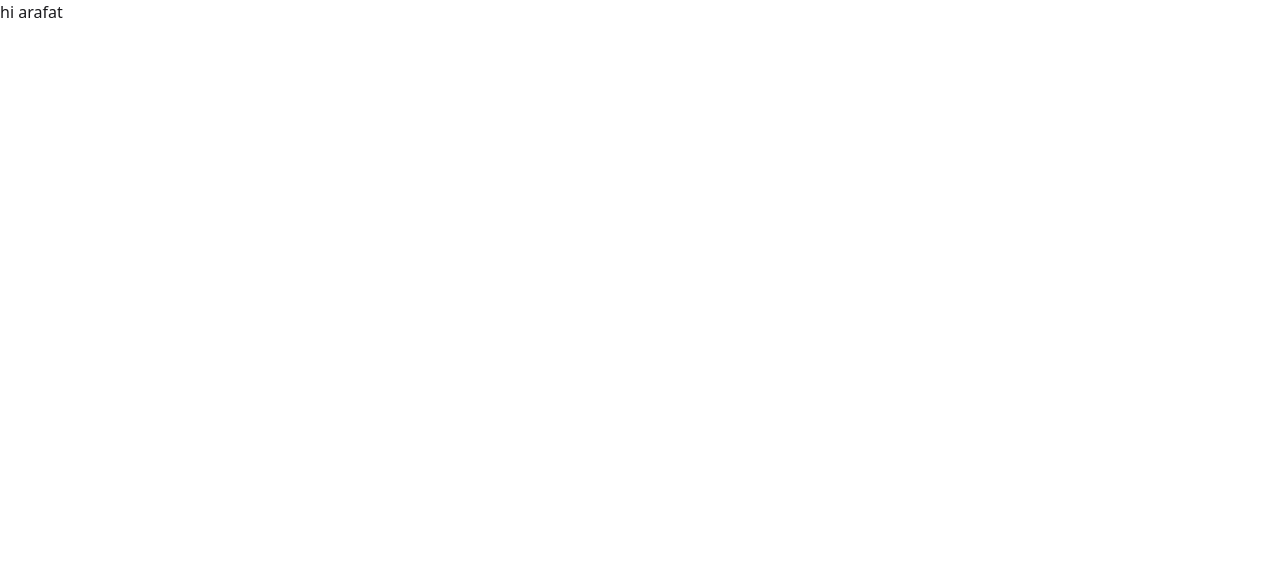
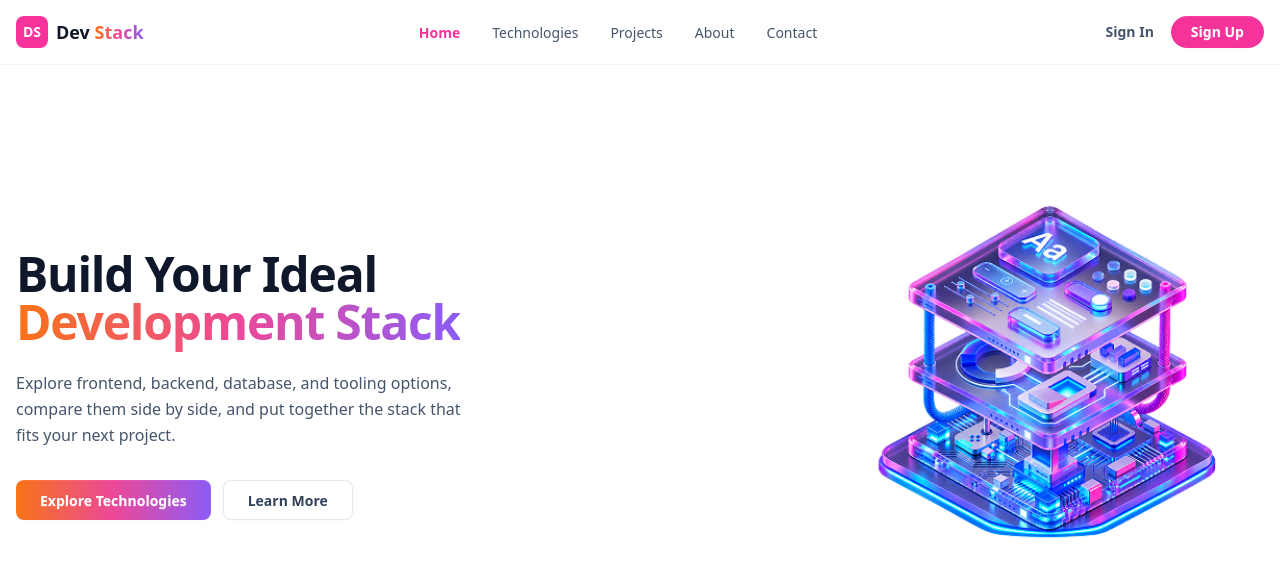
Before and after one commit to arafatshuvo07/v14-a05-devstack, a React (Vite) app: page / in a window 1280 px wide. Shown: the top 576 px of the page. Built offline with nearby package versions, Linux system fonts and the light colour scheme.

Commit message:
feat: add responsive navbar and hero banner

```diff
--- a/src/App.tsx
+++ b/src/App.tsx
@@ -1,5 +1,13 @@
+import Navbar from './components/Navbar'
+import Hero from './components/Hero'
+
 function App() {
-  return <h1 className="greeting">hi arafat</h1>
+  return (
+    <div className="min-h-screen bg-white">
+      <Navbar />
+      <Hero />
+    </div>
+  )
 }
 
 export default App
--- /dev/null
+++ b/src/components/Hero.tsx
@@ -0,0 +1,40 @@
+function Hero() {
+  return (
+    <section id="home" className="mx-auto max-w-7xl px-4 py-16 lg:py-24">
+      <div className="grid items-center gap-12 lg:grid-cols-2">
+        <div>
+          <h1 className="text-4xl font-extrabold tracking-tight text-slate-900 sm:text-5xl">
+            Build Your Ideal
+            <br />
+            <span className="text-gradient">Development Stack</span>
+          </h1>
+          <p className="mt-6 max-w-md text-base leading-relaxed text-slate-600">
+            Explore frontend, backend, database, and tooling options, compare
+            them side by side, and put together the stack that fits your next
+            project.
+          </p>
+          <div className="mt-8 flex flex-wrap gap-3">
+            <a href="#technologies" className="btn-gradient btn rounded-lg px-6">
+              Explore Technologies
+            </a>
+            <a
+              href="#technologies"
+              className="btn rounded-lg border-gray-200 bg-white px-6 text-slate-700 hover:bg-gray-50"
+            >
+              Learn More
+            </a>
+          </div>
+        </div>
+        <div className="flex justify-center lg:justify-end">
+          <img
+            src="banner.png"
+            alt="Developer stack illustration"
+            className="w-full max-w-md"
+          />
+        </div>
+      </div>
+    </section>
+  )
+}
+
+export default Hero
--- /dev/null
+++ b/src/components/Navbar.tsx
@@ -0,0 +1,103 @@
+import { useState } from 'react'
+
+const links = [
+  { name: 'Home', href: '#home' },
+  { name: 'Technologies', href: '#technologies' },
+  { name: 'Projects', href: '#' },
+  { name: 'About', href: '#' },
+  { name: 'Contact', href: '#' },
+]
+
+function Navbar() {
+  const [open, setOpen] = useState(false)
+
+  return (
+    <header className="sticky top-0 z-50 border-b border-gray-100 bg-white/90 backdrop-blur">
+      <nav className="relative mx-auto flex h-16 max-w-7xl items-center justify-between px-4">
+        <div className="flex items-center gap-2">
+          <button
+            onClick={() => setOpen(!open)}
+            className="text-slate-800 lg:hidden"
+            aria-label="Toggle menu"
+          >
+            {open ? (
+              <svg width="24" height="24" viewBox="0 0 24 24" fill="none" stroke="currentColor" strokeWidth="2">
+                <path d="M6 6l12 12M18 6L6 18" strokeLinecap="round" />
+              </svg>
+            ) : (
+              <svg width="24" height="24" viewBox="0 0 24 24" fill="none" stroke="currentColor" strokeWidth="2">
+                <path d="M4 7h16M4 12h16M4 17h16" strokeLinecap="round" />
+              </svg>
+            )}
+          </button>
+          <a href="#home" className="hidden items-center gap-2 lg:flex">
+            <span className="flex h-8 w-8 items-center justify-center rounded-lg bg-pink-500 text-sm font-bold text-white">
+              DS
+            </span>
+            <span className="text-lg font-bold text-slate-900">
+              Dev <span className="text-gradient">Stack</span>
+            </span>
+          </a>
+        </div>
+
+        <ul className="hidden gap-8 lg:flex">
+          {links.map((link) => (
+            <li key={link.name}>
+              <a
+                href={link.href}
+                className={
+                  link.name === 'Home'
+                    ? 'text-sm font-semibold text-pink-500'
+                    : 'text-sm font-medium text-slate-600 hover:text-slate-900'
+                }
+              >
+                {link.name}
+              </a>
+            </li>
+          ))}
+        </ul>
+
+        <a
+          href="#home"
+          className="absolute left-1/2 flex -translate-x-1/2 items-center gap-1.5 whitespace-nowrap lg:hidden"
+        >
+          <span className="flex h-6 w-6 items-center justify-center rounded-md bg-pink-500 text-[10px] font-bold text-white">
+            DS
+          </span>
+          <span className="text-sm font-bold text-slate-900">
+            Dev <span className="text-gradient">Stack</span>
+          </span>
+        </a>
+
+        <div className="flex items-center gap-1">
+          <button className="btn btn-ghost btn-xs px-1 text-xs text-slate-600 sm:btn-sm sm:px-3 sm:text-sm">
+            Sign In
+          </button>
+          <button className="btn btn-xs rounded-full border-none bg-pink-500 px-2 text-xs text-white hover:bg-pink-600 sm:btn-sm sm:px-5 sm:text-sm">
+            Sign Up
+          </button>
+        </div>
+      </nav>
+
+      {open && (
+        <div className="border-t border-gray-100 bg-white px-4 py-3 lg:hidden">
+          <ul className="flex flex-col gap-1">
+            {links.map((link) => (
+              <li key={link.name}>
+                <a
+                  href={link.href}
+                  onClick={() => setOpen(false)}
+                  className="block rounded-lg px-3 py-2 text-sm font-medium text-slate-600 hover:bg-gray-50"
+                >
+                  {link.name}
+                </a>
+              </li>
+            ))}
+          </ul>
+        </div>
+      )}
+    </header>
+  )
+}
+
+export default Navbar
```
